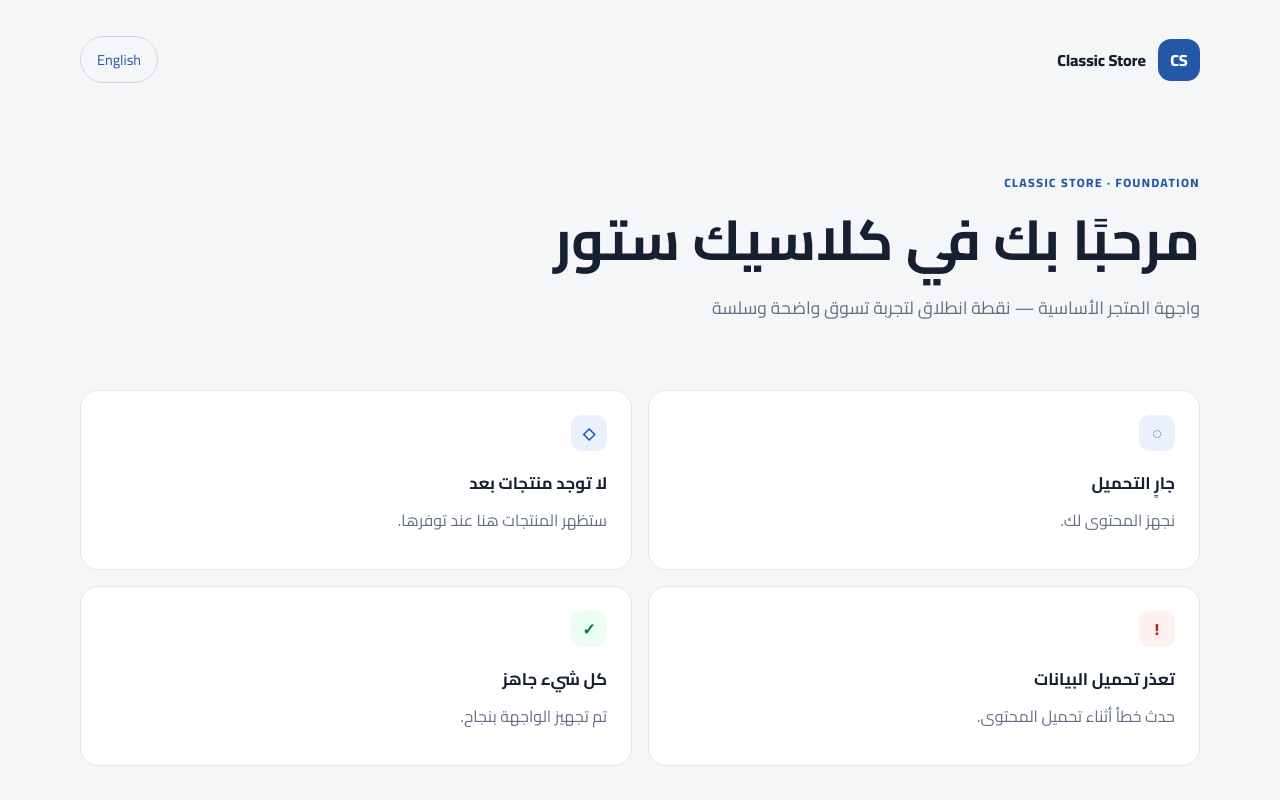
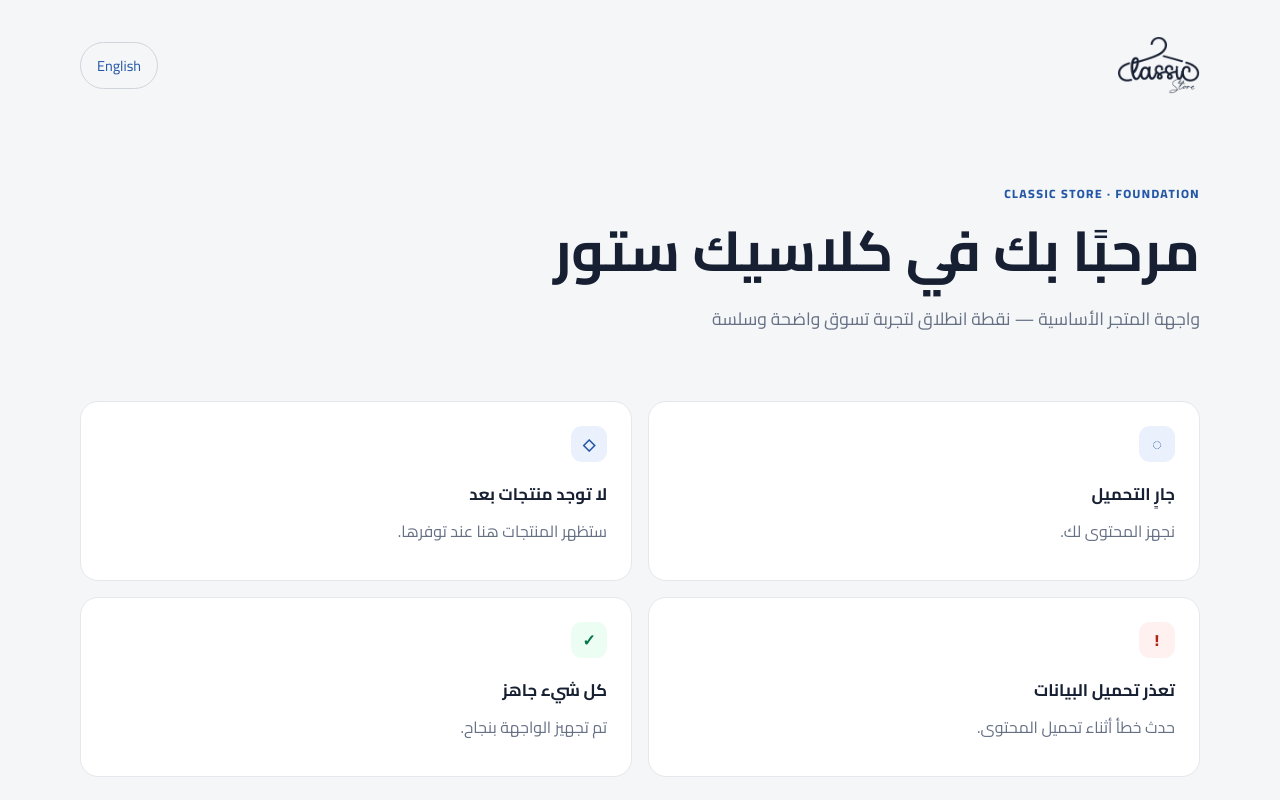
Before and after one commit to mosalah00x-source/classic-store-New, a Next.js app in the folder frontend/: page /ar in a window 1280 px wide. Shown: the top 800 px of the page. Built offline with nearby package versions, Linux system fonts and the light colour scheme.

Commit message:
feat(frontend): add theme-aware CSS mask for ClassicStore logo (#23)
* feat(frontend): render brand logo with theme-aware CSS mask

* test(frontend): assert accessible brand logo mask markup

* fix(frontend): respect explicit light theme for logo mask

```diff
--- a/frontend/src/app/[locale]/page.tsx
+++ b/frontend/src/app/[locale]/page.tsx
@@ -5,6 +5,7 @@ import { EmptyState } from '@/components/EmptyState';
 import { ErrorState } from '@/components/ErrorState';
 import { SuccessState } from '@/components/SuccessState';
 import type { Locale } from '@/i18n/direction';
+import { BrandLogo } from '@/components/BrandLogo';
 
 export default async function HomePage({ params }: { params: Promise<{ locale: Locale }> }) {
   const { locale } = await params;
@@ -12,7 +13,7 @@ export default async function HomePage({ params }: { params: Promise<{ locale: L
   const t = await getTranslations('HomePage');
   return (
     <main className="page-shell">
-      <header className="topbar"><span className="brand-mark">CS</span><span className="brand-name">Classic Store</span><LocaleSwitcher /></header>
+      <header className="topbar"><BrandLogo locale={locale} /><LocaleSwitcher /></header>
       <section className="hero">
         <p className="eyebrow">CLASSIC STORE · FOUNDATION</p>
         <h1>{t('title')}</h1><p className="hero-copy">{t('subtitle')}</p>
@@ -23,7 +24,7 @@ export default async function HomePage({ params }: { params: Promise<{ locale: L
         <ErrorState locale={locale} title={t('errorTitle')} messageAr="حدث خطأ أثناء تحميل المحتوى." messageEn="Something went wrong while loading the content." />
         <SuccessState title={t('successTitle')} message={t('successMessage')} />
       </section>
-      <footer>© {new Date().getFullYear()} Classic Store</footer>
+      <footer><BrandLogo locale={locale} footer />© {new Date().getFullYear()} Classic Store</footer>
     </main>
   );
 }
--- a/frontend/src/app/globals.css
+++ b/frontend/src/app/globals.css
@@ -154,3 +154,28 @@ footer { color: var(--color-text-muted); padding-block: var(--space-12) var(--sp
   .product-gallery-main { border-radius: 15px; }
   .product-detail-copy { padding: 0; }
 }
+
+/* Brand logo mask only */
+:root {
+  --color-logo-inverted: #f1efeb;
+  --color-logo: var(--color-text);
+}
+@media (prefers-color-scheme: dark) {
+  :root:not([data-theme="light"]) { --color-logo: var(--color-logo-inverted); }
+}
+:root[data-theme="dark"] { --color-logo: var(--color-logo-inverted); }
+.logo-img {
+  display: block;
+  width: 83px;
+  height: 58px;
+  background-color: var(--color-logo);
+  -webkit-mask-image: url('/brand/logo.png');
+  mask-image: url('/brand/logo.png');
+  -webkit-mask-size: contain;
+  mask-size: contain;
+  -webkit-mask-repeat: no-repeat;
+  mask-repeat: no-repeat;
+  -webkit-mask-position: center;
+  mask-position: center;
+}
+.logo-img-footer { width: 100px; height: 70px; }
--- /dev/null
+++ b/frontend/src/components/BrandLogo.tsx
@@ -0,0 +1,14 @@
+import Link from 'next/link';
+
+type BrandLogoProps = {
+  locale: string;
+  footer?: boolean;
+};
+
+export function BrandLogo({ locale, footer = false }: BrandLogoProps) {
+  return (
+    <Link href={`/${locale}`} aria-label="ClassicStore">
+      <span className={footer ? 'logo-img logo-img-footer' : 'logo-img'} aria-hidden="true" />
+    </Link>
+  );
+}
```
Also changed, not shown: frontend/public/brand/logo.png (added), 1 other file (tests, documents, lock files or other folders).
